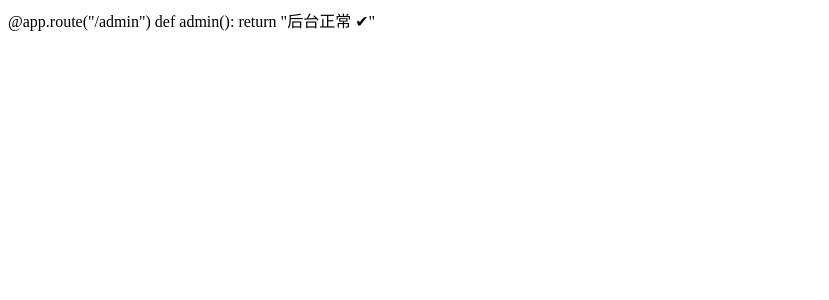
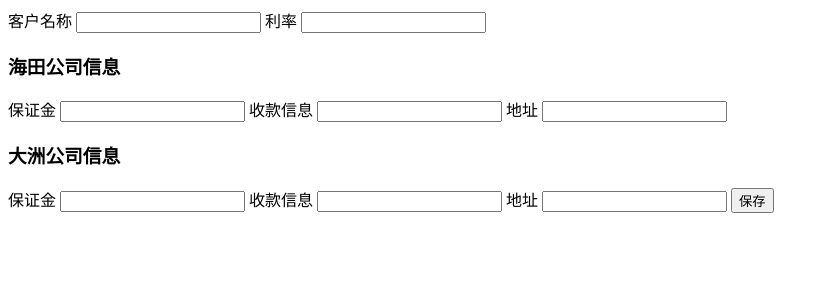
Before and after one commit to guorice19880617-droid/xinxigongxiang, a Flask app: template templates/admin.html in a window 1280 px wide. Shown: the top 300 px of the page, without its empty margins (0-829 px from the left). Run offline with Flask 3, Linux system fonts and the light colour scheme; the template is opened without the code that fills it, so the values that code supplies are empty.

Commit message:
Update admin.html

```diff
--- a/templates/admin.html
+++ b/templates/admin.html
@@ -1,3 +1,26 @@
-@app.route("/admin")
-def admin():
-    return "后台正常 ✔"
+<form method="POST" action="/admin">
+
+<label>客户名称</label>
+<input type="text" name="name" required>
+
+<label>利率</label>
+<input type="text" name="rate" required>
+
+<h3>海田公司信息</h3>
+<label>保证金</label>
+<input type="text" name="ht_margin" required>
+<label>收款信息</label>
+<input type="text" name="ht_payment" required>
+<label>地址</label>
+<input type="text" name="ht_address" required>
+
+<h3>大洲公司信息</h3>
+<label>保证金</label>
+<input type="text" name="dz_margin" required>
+<label>收款信息</label>
+<input type="text" name="dz_payment" required>
+<label>地址</label>
+<input type="text" name="dz_address" required>
+
+<button type="submit">保存</button>
+</form>
```
